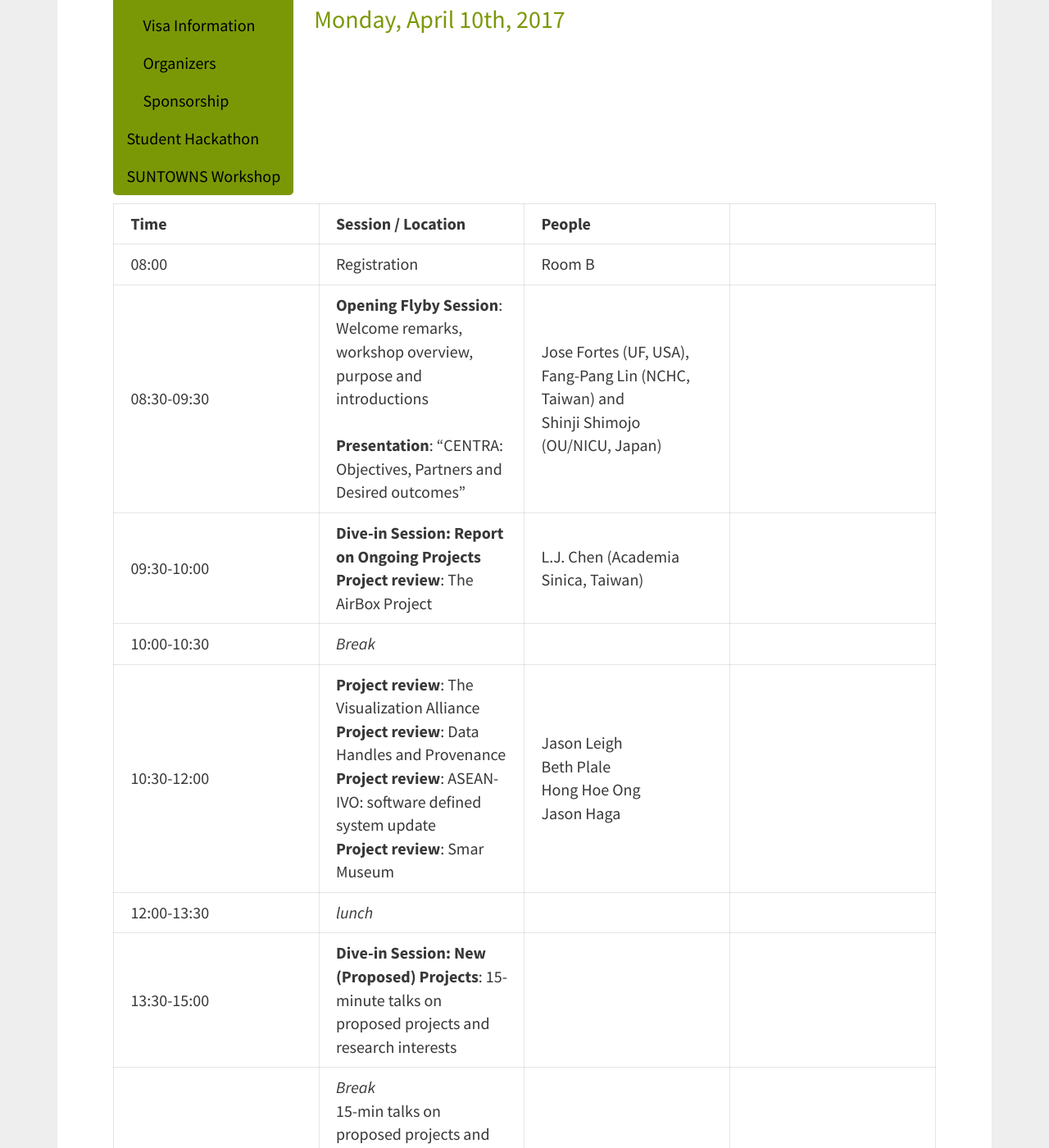
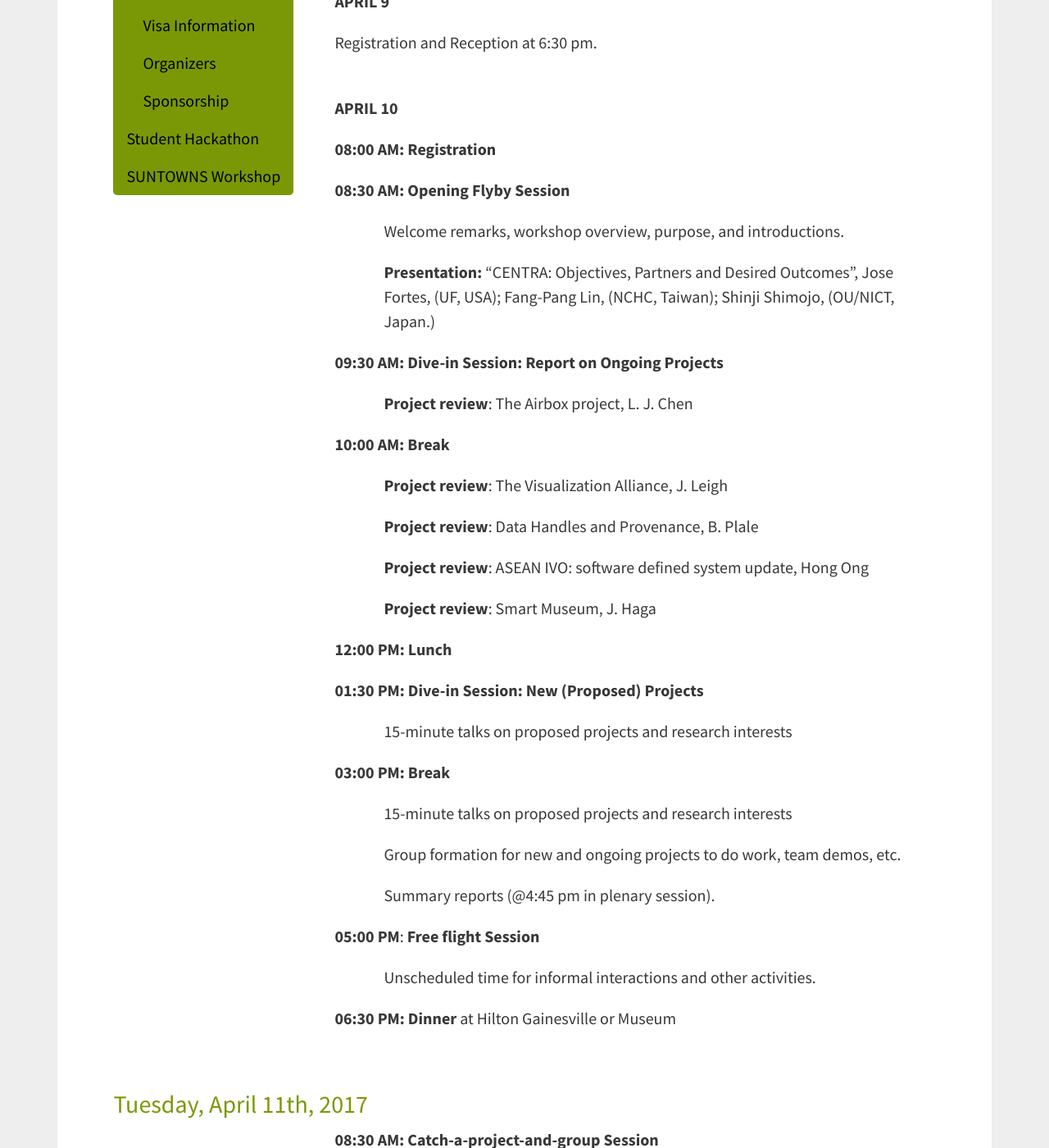
Before and after one commit to hmchou56/centra8, a Jekyll site: the page built from centra2/program.md, in a window 1280 px wide and 1400 px high, scrolled down 743 px. Shown: the whole window at 82% size. Built offline with Jekyll 4.4.1, drawn with Linux system fonts in a browser that asks for light colours; nearby versions of some CDN libraries; some of the changed text lies outside the part shown.

Commit message:
removed table and updated agenda

```diff
--- a/centra2/program.md
+++ b/centra2/program.md
@@ -7,10 +7,6 @@ published: true
 hide: true
 ---
 
-## CENTRA-2 All-Hands Program
-
-<p>
-</p>
 
 ### Overview of the CENTRA2, SUNTOWNS and PRAGMA32 Joint Programs
 
@@ -28,33 +24,45 @@ hide: true
 
 ### Monday, April 10th, 2017
 
-| Time | Session / Location | People |
-| ---- | :-------------------------------------------------------| --- |
-| 08:00 | Registration | Room B |
-| 08:30-09:30 | **Opening Flyby Session**: Welcome remarks, workshop overview, purpose and introductions <br/> <br />**Presentation**: "CENTRA: Objectives, Partners and Desired outcomes" | Jose Fortes (UF, USA),<br /> Fang-Pang Lin (NCHC, Taiwan) and <br />Shinji Shimojo (OU/NICU, Japan)  |
-| 09:30-10:00 | **Dive-in Session: Report on Ongoing Projects** <br /> **Project review**: The AirBox Project  | L.J. Chen (Academia Sinica, Taiwan)  |
-| 10:00-10:30  |*Break*   |   |   |
-| 10:30-12:00  |**Project review**: The Visualization Alliance <br /> **Project review**: Data Handles and Provenance <br/> **Project review**: ASEAN-IVO: software defined system update <br /> **Project review**: Smar Museum   | Jason Leigh <br /> Beth Plale <br /> Hong Hoe Ong <br /> Jason Haga |
-| 12:00-13:30  |*lunch*   |   |
-| 13:30-15:00  | **Dive-in Session: New (Proposed) Projects**: 15-minute talks on proposed projects and research interests  |   |
-| 15:00-16:45  | *Break* <br /> 15-min talks on proposed projects and research interests <br /> Group formation for new and ongoing projects to do work, team demos, etc. <br />  |   |
-| 16:45-17:00  | **Summary reports**  |   |
-| 17:00-17:30  | **Free Flight Session**: Unscheduled time for informal interactions and other activities  |   |
-| 18:30  | *Dinner at UF Hilton*  |   |
+<p style="padding-left: 270px;"><strong>APRIL 9 </strong></p>
+<p style="padding-left: 270px;"><span style="font-weight: 400;">Registration and Reception at 6:30 pm.<br /><br /></span></p>
+<p style="padding-left: 270px;"><strong>APRIL 10</strong></p>
+<p style="padding-left: 270px;"><strong>08:00 AM: Registration</strong></p>
+<p style="padding-left: 270px;"><strong>08:30 AM: Opening Flyby Session</strong></p>
+<p style="padding-left: 330px;"><span style="font-weight: 400;">Welcome remarks, workshop overview, purpose, and introductions.</span></p>
+<p style="padding-left: 330px;"><strong>Presentation:</strong><span style="font-weight: 400;"> &ldquo;CENTRA: Objectives, Partners and Desired Outcomes&rdquo;, Jose Fortes, (UF, USA); Fang-Pang Lin, (NCHC, Taiwan); Shinji Shimojo, (OU/NICT, Japan.)</span></p>
+<p style="padding-left: 270px;"><strong>09:30 AM: Dive-in Session: Report on Ongoing Projects</strong></p>
+<p style="padding-left: 330px;"><strong>Project review</strong><span style="font-weight: 400;">: The Airbox project, L. J. Chen </span></p>
+<p style="padding-left: 270px;"><strong>10:00 AM: Break</strong></p>
+<p style="padding-left: 330px;"><strong>Project review</strong><span style="font-weight: 400;">: The Visualization Alliance, J. Leigh</span></p>
+<p style="padding-left: 330px;"><strong>Project review</strong><span style="font-weight: 400;">: Data Handles and Provenance, B. Plale </span></p>
+<p style="padding-left: 330px;"><strong>Project review</strong><span style="font-weight: 400;">: ASEAN IVO: software defined system update, Hong Ong</span></p>
+<p style="padding-left: 330px;"><strong>Project review</strong><span style="font-weight: 400;">: Smart Museum, J. Haga</span></p>
+<p style="padding-left: 270px;"><strong>12:00 PM: Lunch</strong></p>
+<p style="padding-left: 270px;"><strong>01:30 PM: Dive-in Session: New (Proposed) Projects</strong></p>
+<p style="padding-left: 330px;"><span style="font-weight: 400;">15-minute talks on proposed projects and research interests</span></p>
+<p style="padding-left: 270px;"><strong>03:00 PM: Break</strong></p>
+<p style="padding-left: 330px;"><span style="font-weight: 400;">15-minute talks on proposed projects and research interests</span></p>
+<p style="padding-left: 330px;"><span style="font-weight: 400;">Group formation for new and ongoing projects to do work, team demos, etc.</span></p>
+<p style="padding-left: 330px;"><span style="font-weight: 400;">Summary reports (@4:45 pm in plenary session).</span></p>
+<p style="padding-left: 270px;"><strong>05:00 PM</strong><span style="font-weight: 400;">: </span><strong>Free flight Session </strong></p>
+<p style="padding-left: 330px;"><span style="font-weight: 400;">Unscheduled time for informal interactions and other activities. </span></p>
+<p style="padding-left: 270px;"><strong>06:30 PM: Dinner</strong><span style="font-weight: 400;"> at Hilton Gainesville or Museum</span></p>
+<p style="padding-left: 270px;">&nbsp;</p>
 
 ### Tuesday, April 11th, 2017
-
-| Time | Session / Location | People |
-| ---- | :-------------------------------------------------------|---|
-| 08:30-11:30 | **Catch-a-project-and-group Session** <br /> Project groups meet and work (Concurrent breakout sessions) <br /> Brief workgroup reports (@11.30am in plenary session) | CENTRA2 participants |
-| 11:30-12:00  |**Brief Workgroup Reportback**   |   |
-| 12:00-13:30  |*Lunch*   |   |
-| 13:30-15:30  |**Planning Session**: Project groups meet and work (breakouts)   |   |
-| 15:30  |**Takeaway Session**: All workgroups report   |   |
-| 16:30-16:50  |**Closing Remarks**   |   |
-| 17:00-17:40  |CENTRA Steering and Advisorty Committees Meeting (members only)   |   |
-| 18:30  | *Dinner at UF Hilton*  |   |
+<p style="padding-left: 270px;"><strong>08:30 AM: Catch-a-project-and-group Session </strong></p>
+<p style="padding-left: 330px;"><span style="font-weight: 400;">Project groups meet and work (Concurrent &nbsp;breakout sessions)</span></p>
+<p style="padding-left: 330px;"><span style="font-weight: 400;">Brief workgroup reports (@11:30 am in plenary session)</span></p>
+<p style="padding-left: 270px;"><strong>12:00 PM: Lunch</strong></p>
+<p style="padding-left: 270px;"><strong>01:30 PM: Planning Session </strong></p>
+<p style="padding-left: 330px;"><span style="font-weight: 400;">Project groups meet and work (breakouts)</span></p>
+<p style="padding-left: 270px;"><strong>03:30 PM: Takeway session</strong></p>
+<p style="padding-left: 330px;"><span style="font-weight: 400;">All workgroups report</span></p>
+<p style="padding-left: 270px;"><strong>04:30 PM: Closing remarks</strong></p>
+<p style="padding-left: 270px;"><strong>5:00</strong> <strong>PM</strong><span style="font-weight: 400;">: Meeting CENTRA Steering and Advisory Committees (members only)</span></p>
+<p style="padding-left: 270px;"><strong>6:30 PM:</strong><span style="font-weight: 400;"> Dinner at UF Hilton</span></p>
+<p style="padding-left: 270px;">&nbsp;</p>
 
 ### Wednesday, April 12th, 2017
-
 <a href="http://www.globalcentra.org/suntowns2017/">SUNTOWNS (Smart UNIversity TOWNS) Workshop and CENTRA Dinner</a>
```
